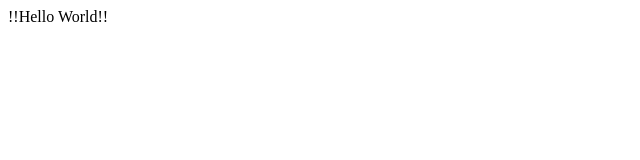
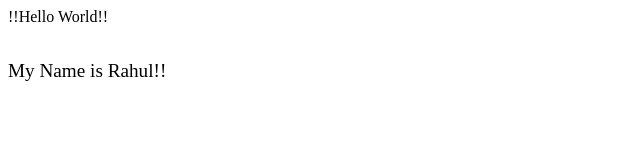
Before and after one commit to Rahul-GautamIET/git-repo, a plain HTML site: page index.html in a window 1280 px wide. Shown: the whole page, without its empty margins (0-640 px from the left). Drawn offline with Linux system fonts and the light colour scheme.

Commit message:
initial files

```diff
--- a/index.html
+++ b/index.html
@@ -1 +1,3 @@
 <p>!!Hello World!!</p>
+<br>
+<big>My Name is Rahul!!</big>
```
